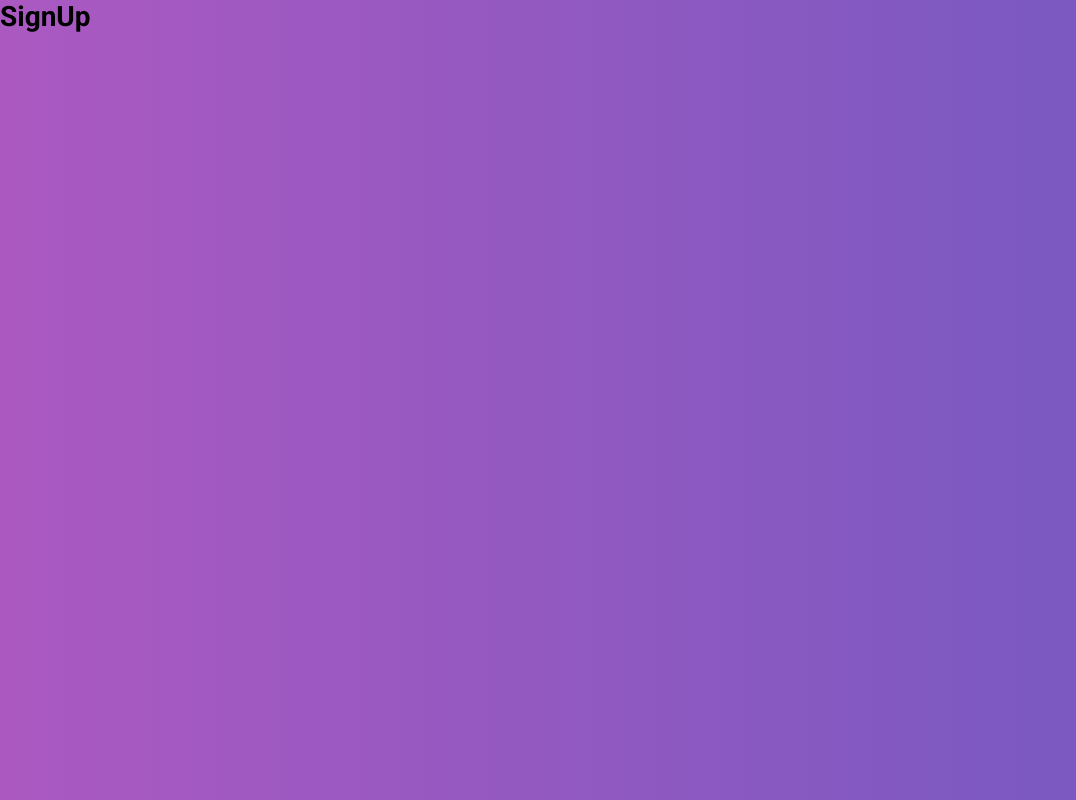
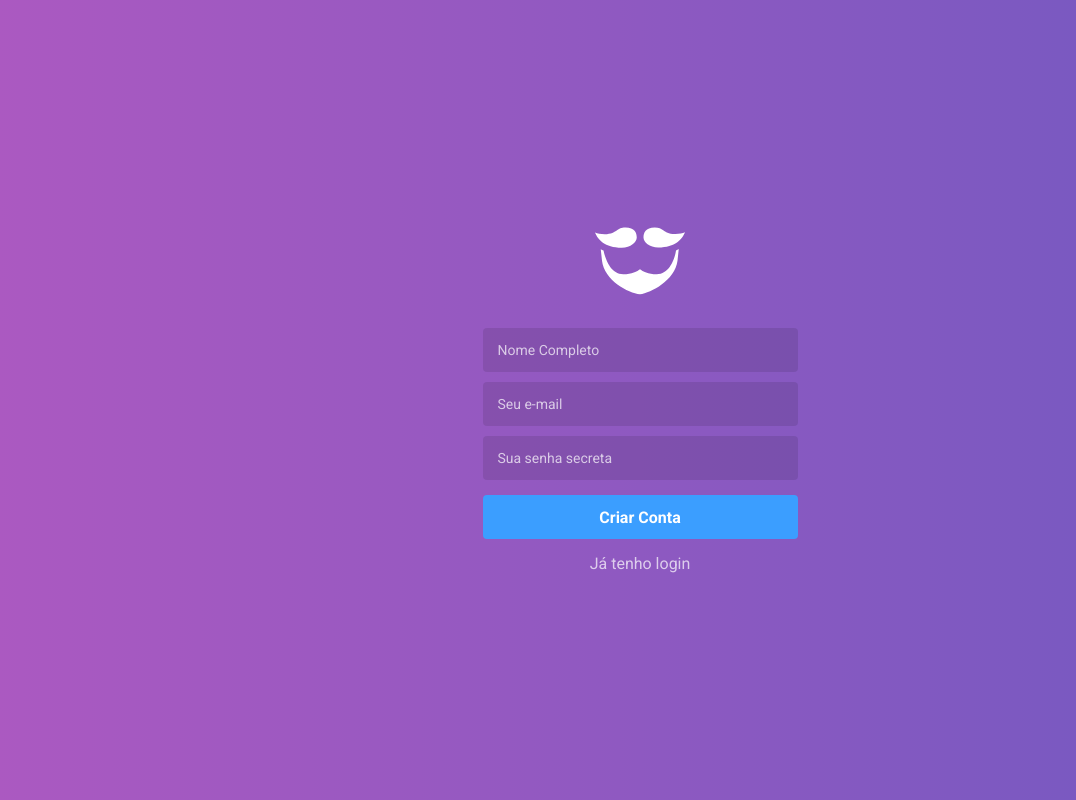
Before and after one commit to gusflopes/gobarber-frontend, a React (Create React App) app: page /register in a window 1280 px wide. Shown: the whole page, without its empty margins (0-1076 px from the left). Built offline with nearby package versions, Linux system fonts and the light colour scheme.

Commit message:
feat: login/signup CSS Layouts

```diff
--- a/package.json
+++ b/package.json
@@ -4,6 +4,7 @@
   "private": true,
   "dependencies": {
     "history": "^4.10.1",
+    "polished": "^3.4.2",
     "prop-types": "^15.7.2",
     "react": "^16.11.0",
     "react-dom": "^16.11.0",
--- a/src/pages/SignIn/index.js
+++ b/src/pages/SignIn/index.js
@@ -1,7 +1,20 @@
 import React from 'react';
+import { Link } from 'react-router-dom';
 
-// import { Container } from './styles';
+import logo from '~/assets/logo.svg';
 
 export default function SignIn() {
-  return <h1>Login</h1>;
+  return (
+    <>
+      <img src={logo} alt="GoBarber" />
+
+      <form>
+        <input type="email" placeholder="Seu e-mail" />
+        <input type="password" placeholder="Sua senha secreta" />
+
+        <button type="submit">Acessar</button>
+        <Link to="/register">Criar conta gratuita</Link>
+      </form>
+    </>
+  );
 }
--- a/src/pages/SignUp/index.js
+++ b/src/pages/SignUp/index.js
@@ -1,7 +1,21 @@
 import React from 'react';
+import { Link } from 'react-router-dom';
 
-// import { Container } from './styles';
+import logo from '~/assets/logo.svg';
 
 export default function SignUp() {
-  return <h1>SignUp</h1>;
+  return (
+    <>
+      <img src={logo} alt="GoBarber" />
+
+      <form>
+        <input type="text" placeholder="Nome Completo" />
+        <input type="email" placeholder="Seu e-mail" />
+        <input type="password" placeholder="Sua senha secreta" />
+
+        <button type="submit">Criar Conta</button>
+        <Link to="/">Já tenho login</Link>
+      </form>
+    </>
+  );
 }
--- a/src/pages/_layouts/auth/index.js
+++ b/src/pages/_layouts/auth/index.js
@@ -1,10 +1,14 @@
 import React from 'react';
 import PropTypes from 'prop-types';
 
-import { Wrapper } from './styles';
+import { Wrapper, Content } from './styles';
 
 export default function AuthLayout({ children }) {
-  return <Wrapper>{children}</Wrapper>;
+  return (
+    <Wrapper>
+      <Content>{children}</Content>
+    </Wrapper>
+  );
 }
 
 AuthLayout.propTypes = {
--- a/src/pages/_layouts/auth/styles.js
+++ b/src/pages/_layouts/auth/styles.js
@@ -1,6 +1,63 @@
 import styled from 'styled-components';
+import { darken } from 'polished';
 
 export const Wrapper = styled.div`
   height: 100%;
   background: linear-gradient(-90deg, #7159c1, #ab59c1);
+  display: flex;
+  justify-content: center;
+  align-items: center;
 `;
+
+export const Content = styled.div`
+  width: 100%;
+  max-width: 315px;
+  text-align: center;
+
+  form {
+    display: flex;
+    flex-direction: column;
+    margin-top: 30px;
+  }
+
+  input {
+    background: rgba(0, 0, 0, 0.1);
+    border: 0;
+    border-radius: 4px;
+    height: 44px;
+    padding: 0 15px;
+    color: #fff;
+    margin: 0 0 10px;
+
+    &::placeholder {
+      color: rgba(255, 255, 255, 0.7);
+    }
+  }
+
+  button {
+    margin: 5px 0 0;
+    height: 44px;
+    background: #3b9eff;
+    font-weight: bold;
+    color: #fff;
+    border: 0;
+    border-radius: 4px;
+    font-size: 16px;
+    transition: background 0.2s;
+
+    &:hover: {
+      background: ${darken(0.03, '#3b9eff')};
+    }
+  }
+
+  a {
+    color: #fff;
+    margin-top: 15px;
+    font-size: 16px;
+    opacity: 0.7;
+
+    &:hover {
+      opacity: 1;
+    }
+  }
+`;
```
Also changed, not shown: src/assets/logo.svg (added), 1 other file (tests, documents, lock files or other folders).
